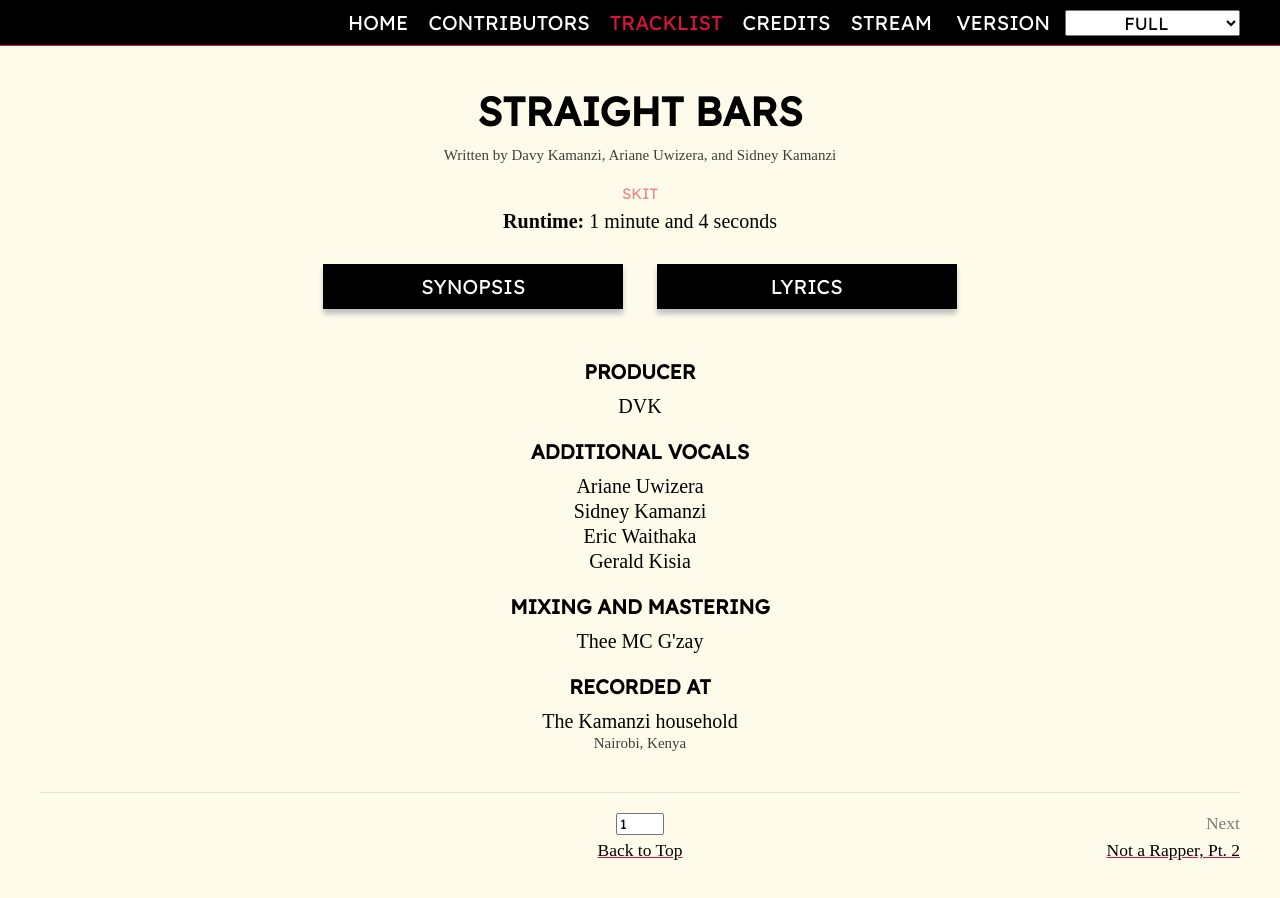
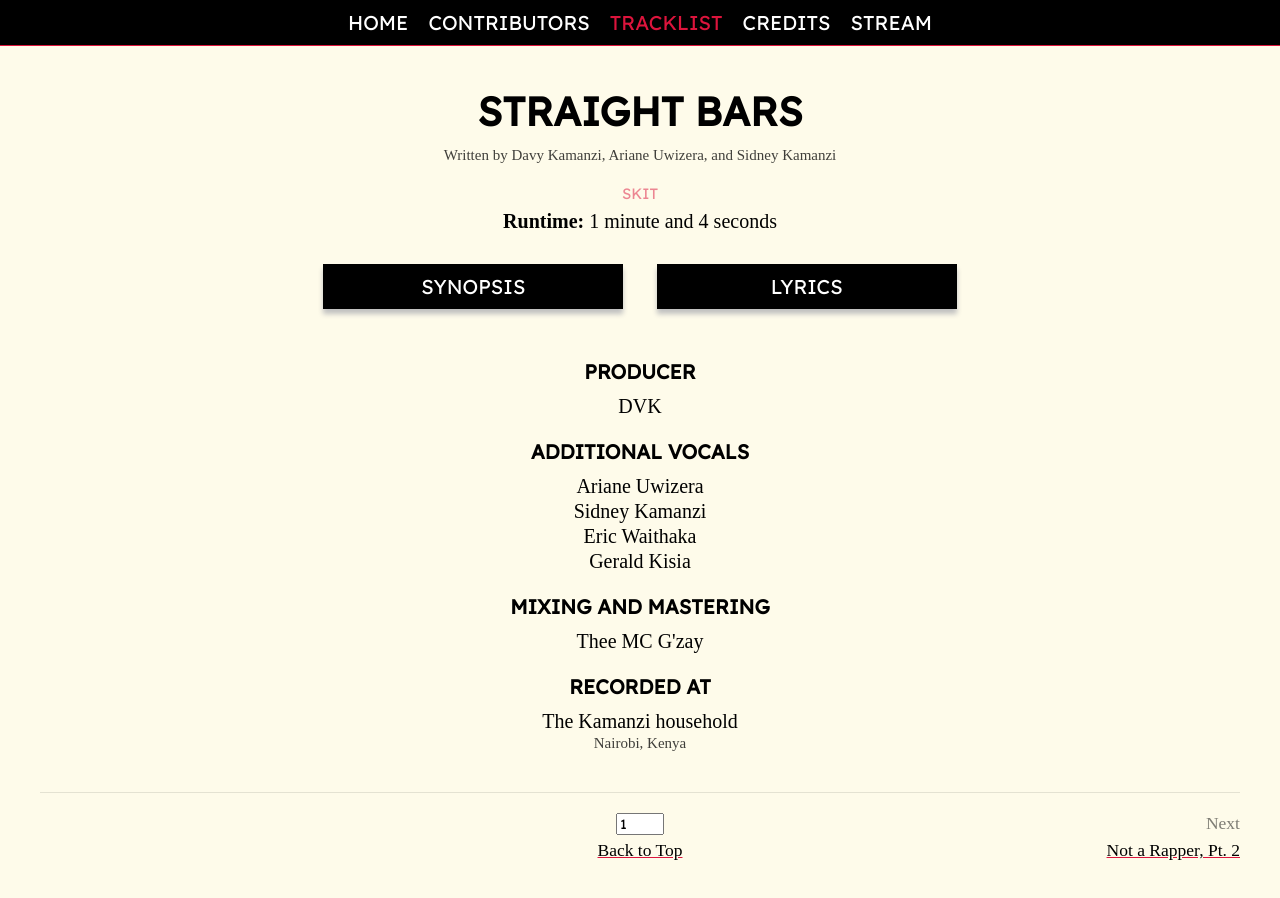
Before and after one commit to DavyK17/man-of-substance, a React (Create React App) app: page /tracks/1/credits in a window 1280 px wide. Shown: the top 898 px of the page. Built offline with nearby package versions, Linux system fonts and the light colour scheme; a web font is replaced by a local one.

Commit message:
Displaying version select on tracks path only

```diff
--- a/src/components/Nav/Nav.js
+++ b/src/components/Nav/Nav.js
@@ -1,4 +1,5 @@
-import { NavLink } from "react-router-dom";
+import { NavLink, Routes, Route } from "react-router-dom";
+import VersionSelect from "./VersionSelect";
 
 const Nav = props => {
     const { setVer } = props;
@@ -22,11 +23,6 @@ const Nav = props => {
         return isOpen ? close() : open();
     }
     let activeClassName = "active";
-
-    const handleChange = ({ target }) => {
-        setVer(target.value);
-        menuToggle(-1);
-    }
 
     return (
         <nav>
@@ -74,15 +70,9 @@ const Nav = props => {
                         </a>
                     </li>
                 </ul>
-                <div className="version-select">
-                    <label htmlFor="version">Version</label>
-                    <select name="version" id="version" onChange={handleChange} defaultValue="full">
-                        <option value="base">Base</option>
-                        <option value="mixtape">Mixtape</option>
-                        <option value="expanded">Expanded</option>
-                        <option value="full">Full</option>
-                    </select>
-                </div>
+                <Routes>
+                    <Route path="tracks" element={<VersionSelect setVer={setVer} menuToggle={menuToggle} />} />
+                </Routes>
             </div>
         </nav>
     )
```
